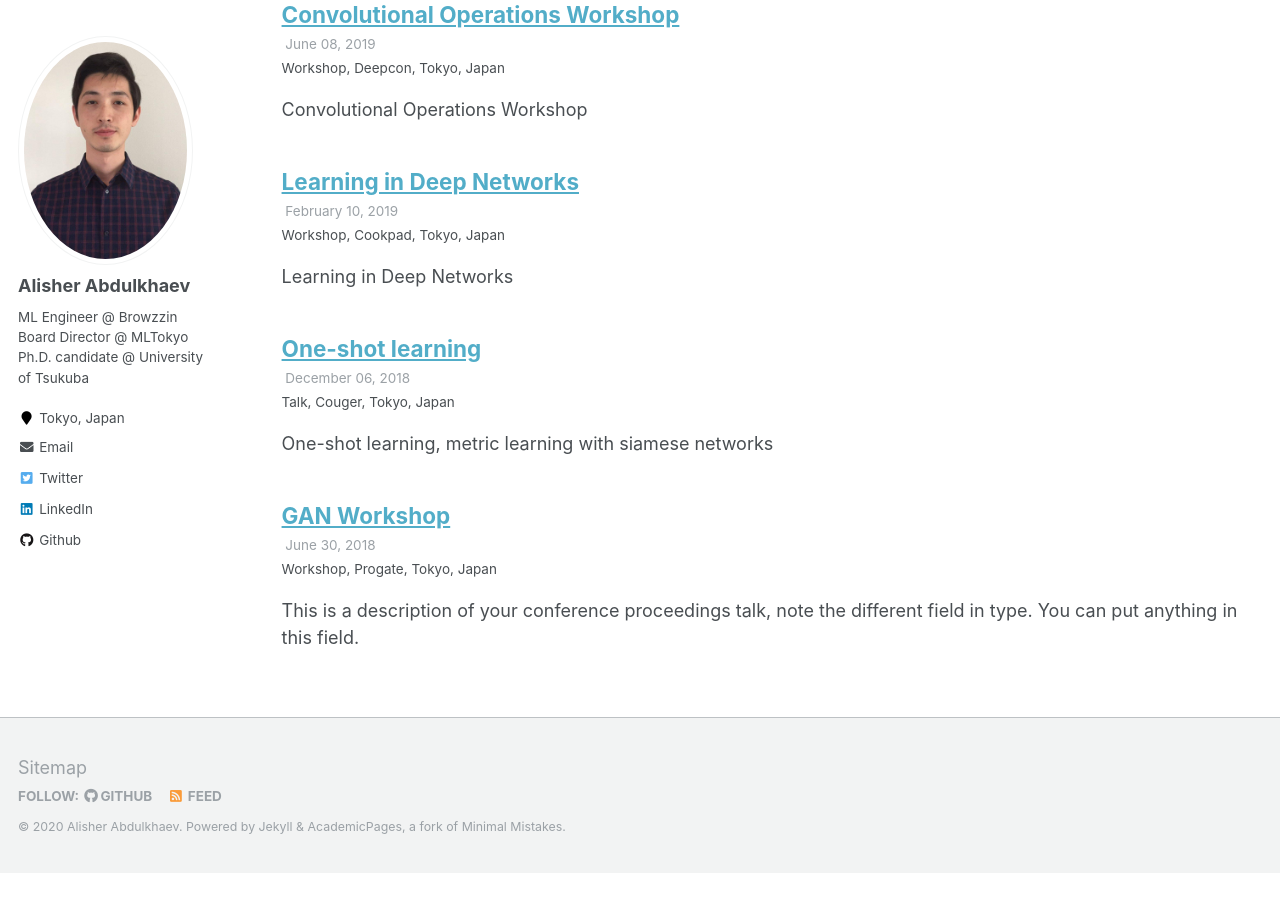
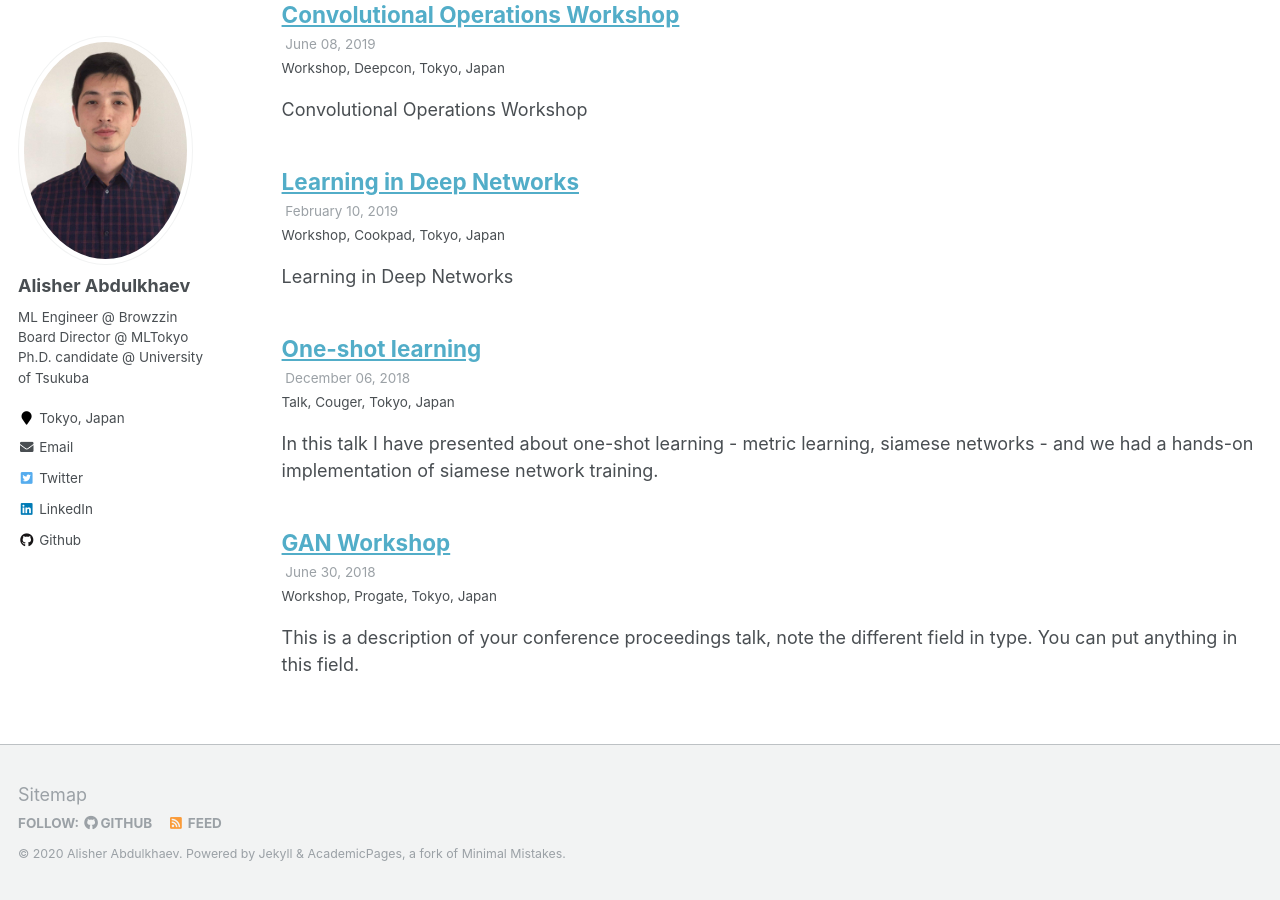
Before and after one commit to vivek37373/alisher-ai.github.io, a Jekyll site: the page built from _pages/talks.html, in a window 1280 px wide and 900 px high, scrolled down 1193 px. Built offline with Jekyll 4.4.1, drawn with Linux system fonts in a browser that asks for light colours; before the commit the page ends 2066 px from its top, so only the background shows below that; some of the changed lines change nothing that is shown.

Commit message:
Update 2018-12-06-talk-1.md

```diff
--- a/_talks/2018-12-06-talk-1.md
+++ b/_talks/2018-12-06-talk-1.md
@@ -8,4 +8,13 @@ date: 2018-12-06
 location: "Tokyo, Japan"
 ---
 
-One-shot learning, metric learning with siamese networks
+In this talk I have presented about one-shot learning - metric learning, siamese networks - and we had a hands-on implementation of siamese network training.
+
+[<p align="center"> <img src="https://github.com/alisher-ai/alisher-ai.github.io/blob/master/files/2018-12-06-talk-1.png" width="600" /> </p>](https://www.meetup.com/Virtual-Human-Meetup/events/256265340/?_xtd=gqFyqTE4ODEyMDQyMqFwpmlwaG9uZQ&from=ref)
+
+
+
+_Human can learn even from a single instance, but computers can not. The existing model architectures suggest that computer are really very good in learning from high dimensional and huge amount of data. However, for every problem, we can neither have a high dimensional data nor the huge amount of data. Hence, how can we teach computers to learn from the less data, is still an open research problem.
+Some work in this direction is published in past few years. Researchers named this “One-shot learning”._
+
+[More information here](https://www.meetup.com/Virtual-Human-Meetup/events/256265340/?_xtd=gqFyqTE4ODEyMDQyMqFwpmlwaG9uZQ&from=ref)
```
